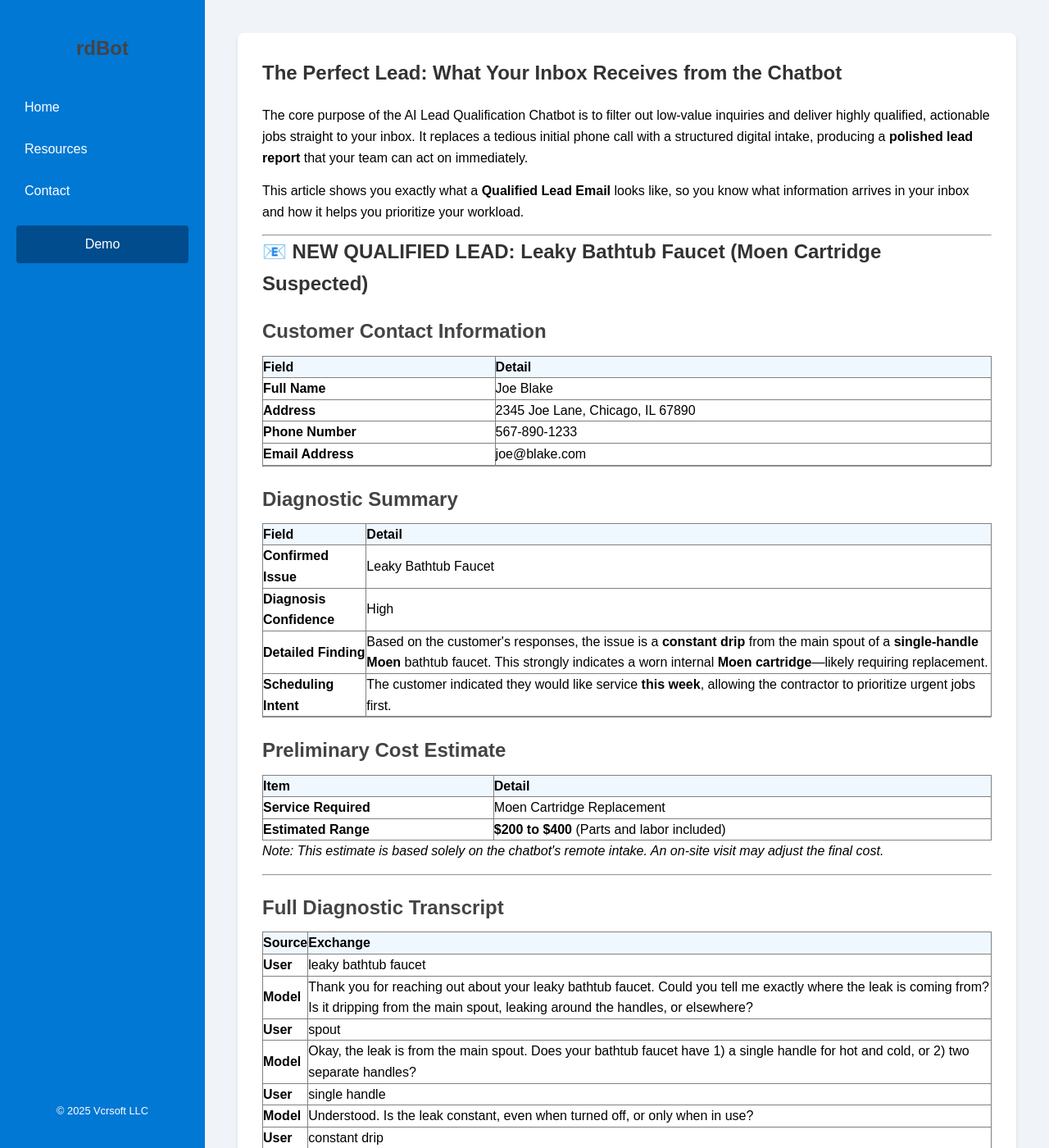
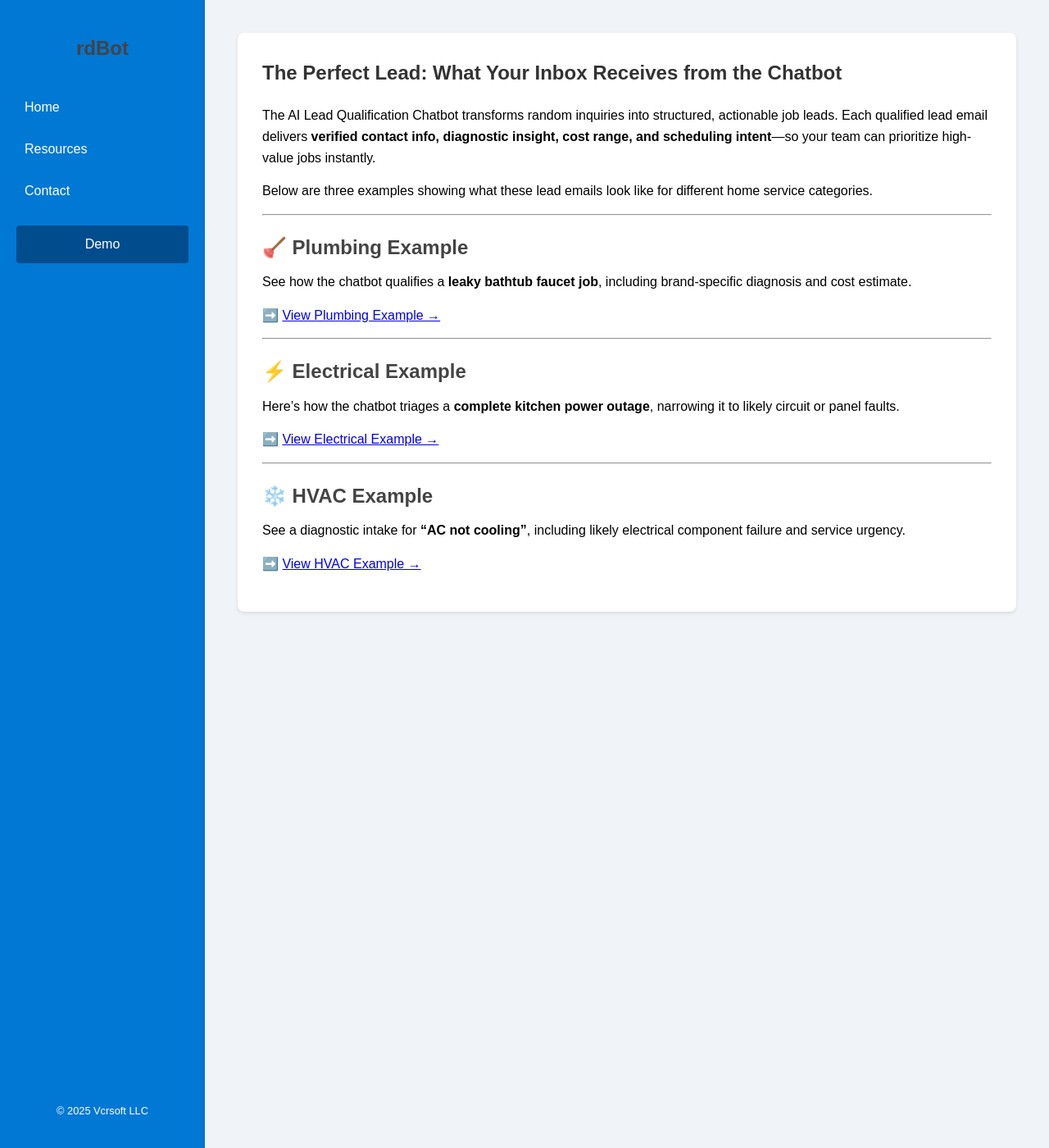
Before and after one commit to vcrsoft/vcrsoft.github.io, a Jekyll site: the page built from _resources/qualifiedLeadEmail.md, in a window 1280 px wide and 1400 px high. Shown: the whole window at 82% size. Built offline with Jekyll 4.4.1, drawn with Linux system fonts in a browser that asks for light colours; some of the changed text lies outside the part shown.

Commit message:
Add files via upload

```diff
--- a/_resources/qualifiedLeadEmail.md
+++ b/_resources/qualifiedLeadEmail.md
@@ -1,179 +1,30 @@
 ---
 layout: resource
 title: "The Perfect Lead: What Your Inbox Receives from the Chatbot"
-excerpt: "See a real-world example of the detailed, pre-qualified lead email generated by the AI Lead Qualification Chatbot—including contact info, diagnostic summary, estimate, and scheduling intent."
+excerpt: "See real-world examples of the detailed, pre-qualified lead emails generated by the AI Lead Qualification Chatbot—for plumbing, electrical, and HVAC service calls."
 ---
 
-The core purpose of the AI Lead Qualification Chatbot is to filter out low-value inquiries and deliver highly qualified, actionable jobs straight to your inbox. It replaces a tedious initial phone call with a structured digital intake, producing a **polished lead report** that your team can act on immediately.
+The AI Lead Qualification Chatbot transforms random inquiries into structured, actionable job leads. Each qualified lead email delivers **verified contact info, diagnostic insight, cost range, and scheduling intent**—so your team can prioritize high-value jobs instantly.
 
-This article shows you exactly what a **Qualified Lead Email** looks like, so you know what information arrives in your inbox and how it helps you prioritize your workload.
+Below are three examples showing what these lead emails look like for different home service categories.
 
 ---
 
-# 📧 NEW QUALIFIED LEAD: Leaky Bathtub Faucet (Moen Cartridge Suspected)
+## 🪠 Plumbing Example
+See how the chatbot qualifies a **leaky bathtub faucet job**, including brand-specific diagnosis and cost estimate.
 
-## Customer Contact Information
-
-<table border="1" cellpadding="8" cellspacing="0" style="border-collapse: collapse; width: 100%;">
-  <tr style="background-color: #f0f8ff;">
-    <th style="text-align: left;">Field</th>
-    <th style="text-align: left;">Detail</th>
-  </tr>
-  <tr>
-    <td><strong>Full Name</strong></td>
-    <td>Joe Blake</td>
-  </tr>
-  <tr>
-    <td><strong>Address</strong></td>
-    <td>2345 Joe Lane, Chicago, IL 67890</td>
-  </tr>
-  <tr>
-    <td><strong>Phone Number</strong></td>
-    <td>567-890-1233</td>
-  </tr>
-  <tr>
-    <td><strong>Email Address</strong></td>
-    <td>joe@blake.com</td>
-  </tr>
-</table>
+➡️ [View Plumbing Example →](/resources/examples/plumbing)
 
 ---
 
-## Diagnostic Summary
+## ⚡ Electrical Example
+Here’s how the chatbot triages a **complete kitchen power outage**, narrowing it to likely circuit or panel faults.
 
-<table border="1" cellpadding="8" cellspacing="0" style="border-collapse: collapse; width: 100%;">
-  <tr style="background-color: #f0f8ff;">
-    <th style="text-align: left;">Field</th>
-    <th style="text-align: left;">Detail</th>
-  </tr>
-  <tr>
-    <td><strong>Confirmed Issue</strong></td>
-    <td>Leaky Bathtub Faucet</td>
-  </tr>
-  <tr>
-    <td><strong>Diagnosis Confidence</strong></td>
-    <td>High</td>
-  </tr>
-  <tr>
-    <td><strong>Detailed Finding</strong></td>
-    <td>Based on the customer's responses, the issue is a <strong>constant drip</strong> from the main spout of a <strong>single-handle Moen</strong> bathtub faucet. This strongly indicates a worn internal <strong>Moen cartridge</strong>—likely requiring replacement.</td>
-  </tr>
-  <tr>
-    <td><strong>Scheduling Intent</strong></td>
-    <td>The customer indicated they would like service <strong>this week</strong>, allowing the contractor to prioritize urgent jobs first.</td>
-  </tr>
-</table>
+➡️ [View Electrical Example →](/resources/examples/electrical)
 
 ---
 
-## Preliminary Cost Estimate
+## ❄️ HVAC Example
+See a diagnostic intake for **“AC not cooling”**, including likely electrical component failure and service urgency.
 
-<table border="1" cellpadding="8" cellspacing="0" style="border-collapse: collapse; width: 100%;">
-  <tr style="background-color: #f0f8ff;">
-    <th style="text-align: left;">Item</th>
-    <th style="text-align: left;">Detail</th>
-  </tr>
-  <tr>
-    <td><strong>Service Required</strong></td>
-    <td>Moen Cartridge Replacement</td>
-  </tr>
-  <tr>
-    <td><strong>Estimated Range</strong></td>
-    <td><strong>$200 to $400</strong> (Parts and labor included)</td>
-  </tr>
-</table>
-
-<p><em>Note: This estimate is based solely on the chatbot's remote intake. An on-site visit may adjust the final cost.</em></p>
-
----
-
-## Full Diagnostic Transcript
-
-<table border="1" cellpadding="8" cellspacing="0" style="border-collapse: collapse; width: 100%;">
-  <tr style="background-color: #f0f8ff;">
-    <th style="text-align: left;">Source</th>
-    <th style="text-align: left;">Exchange</th>
-  </tr>
-  <tr>
-    <td><strong>User</strong></td>
-    <td>leaky bathtub faucet</td>
-  </tr>
-  <tr>
-    <td><strong>Model</strong></td>
-    <td>Thank you for reaching out about your leaky bathtub faucet. Could you tell me exactly where the leak is coming from? Is it dripping from the main spout, leaking around the handles, or elsewhere?</td>
-  </tr>
-  <tr>
-    <td><strong>User</strong></td>
-    <td>spout</td>
-  </tr>
-  <tr>
-    <td><strong>Model</strong></td>
-    <td>Okay, the leak is from the main spout. Does your bathtub faucet have 1) a single handle for hot and cold, or 2) two separate handles?</td>
-  </tr>
-  <tr>
-    <td><strong>User</strong></td>
-    <td>single handle</td>
-  </tr>
-  <tr>
-    <td><strong>Model</strong></td>
-    <td>Understood. Is the leak constant, even when turned off, or only when in use?</td>
-  </tr>
-  <tr>
-    <td><strong>User</strong></td>
-    <td>constant drip</td>
-  </tr>
-  <tr>
-    <td><strong>Model</strong></td>
-    <td>Thanks. A constant drip from a single-handle spout usually indicates a problem with the internal cartridge. What brand is your faucet?</td>
-  </tr>
-  <tr>
-    <td><strong>User</strong></td>
-    <td>moen</td>
-  </tr>
-  <tr>
-    <td><strong>Model</strong></td>
-    <td>Great. The Moen cartridge likely needs replacement. Before I summarize, I need your contact info.</td>
-  </tr>
-  <tr>
-    <td><strong>User</strong></td>
-    <td>full name: Joe Blake</td>
-  </tr>
-  <tr>
-    <td><strong>Model</strong></td>
-    <td>address:</td>
-  </tr>
-  <tr>
-    <td><strong>User</strong></td>
-    <td>2345 Joe Lane, Chicago, IL 67890</td>
-  </tr>
-  <tr>
-    <td><strong>Model</strong></td>
-    <td>phone number:</td>
-  </tr>
-  <tr>
-    <td><strong>User</strong></td>
-    <td>567-890-1233</td>
-  </tr>
-  <tr>
-    <td><strong>Model</strong></td>
-    <td>email address:</td>
-  </tr>
-  <tr>
-    <td><strong>User</strong></td>
-    <td>joe@blake.com</td>
-  </tr>
-  <tr>
-    <td><strong>Model</strong></td>
-    <td>Thank you, Joe.
-
-<strong>Summary Diagnosis:</strong> Single-handle Moen bathtub faucet with a constant drip from the spout — likely needs cartridge replacement.
-
-<strong>Rough Estimate:</strong> $200–$400 (Parts and labor included).
-
-<strong>Scheduling Intent:</strong> Customer requests service this week.
-
-Someone will contact you to confirm details and schedule a visit.
-
-Goodbye.</td>
-  </tr>
-</table>
+➡️ [View HVAC Example →](/resources/examples/hvac)
```
